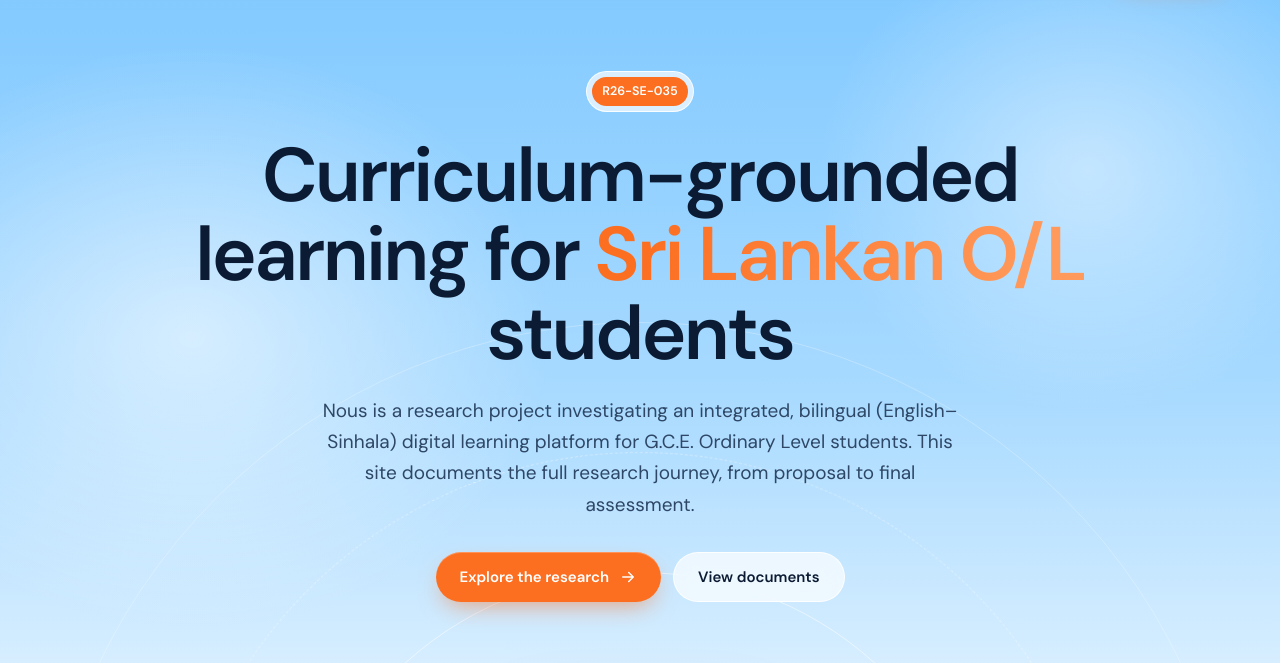
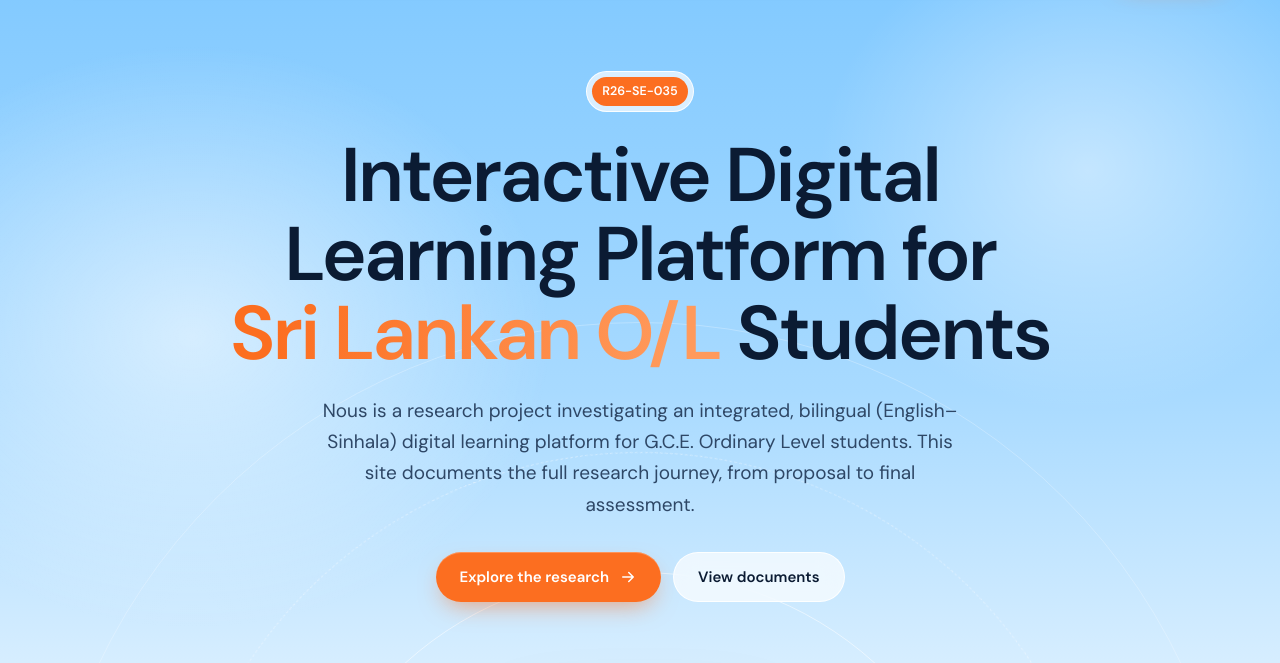
Before and after one commit to AnukaSamuditha/Nous-Website-RP, a plain HTML site: page index.html in a window 1280 px wide. Shown: the part 79-742 px from the top of the page. Drawn offline with nearby package versions, Linux system fonts and the light colour scheme; animation ran at ten frames a second.

Commit message:
Updated the hero section

```diff
--- a/assets/css/styles.css
+++ b/assets/css/styles.css
@@ -231,8 +231,9 @@ ul, ol { margin: 0; padding: 0; }
 .hero-title {
   margin-top: 24px; max-width: 900px;
   font-size: clamp(38px, 6.6vw, 76px); font-weight: 600; letter-spacing: -.035em; line-height: 1.04;
-  color: var(--hero-text);
+  color: var(--hero-text); text-wrap: balance;
 }
+.hero-title .grad-text { white-space: nowrap; } /* keep "Sri Lankan O/L" on one line */
 .hero-lede { margin-top: 22px; max-width: 640px; font-size: clamp(16px, 1.6vw, 19px); color: var(--hero-muted); }
 .hero-ctas { margin-top: 32px; display: flex; flex-wrap: wrap; gap: 12px; justify-content: center; }
 
--- a/index.html
+++ b/index.html
@@ -59,7 +59,7 @@
       <div class="container hero-inner">
         <p class="badge reveal-hero"><span class="badge-tag">R26-SE-035</span></p>
         <h1 id="hero-title" class="hero-title reveal-hero">
-          Curriculum-grounded learning for <span class="grad-text">Sri Lankan O/L</span> students
+          Interactive Digital Learning Platform for <span class="grad-text">Sri Lankan O/L</span> Students
         </h1>
         <p class="hero-lede reveal-hero">
           Nous is a research project investigating an integrated, bilingual (English–Sinhala) digital learning platform
```
